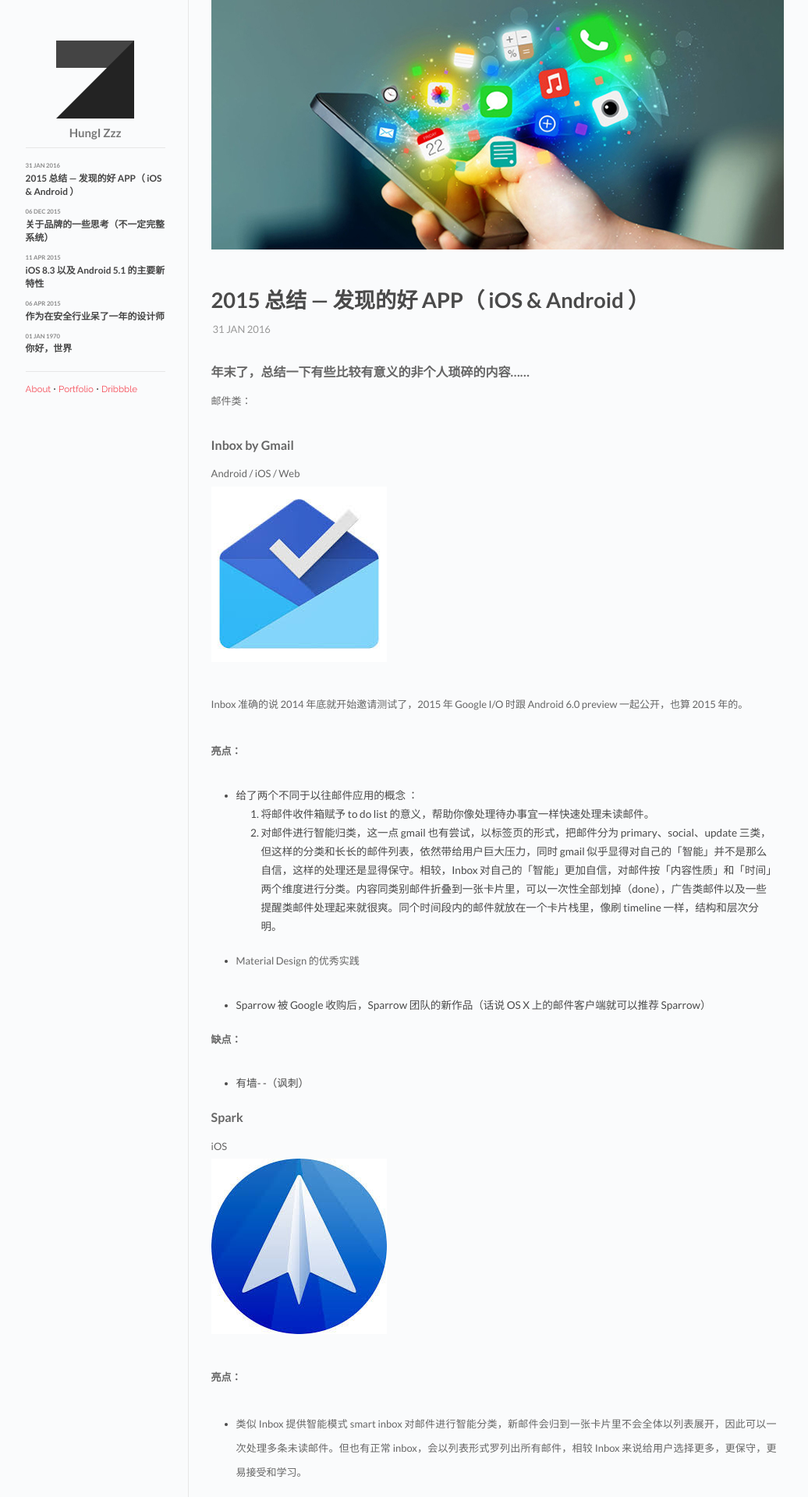
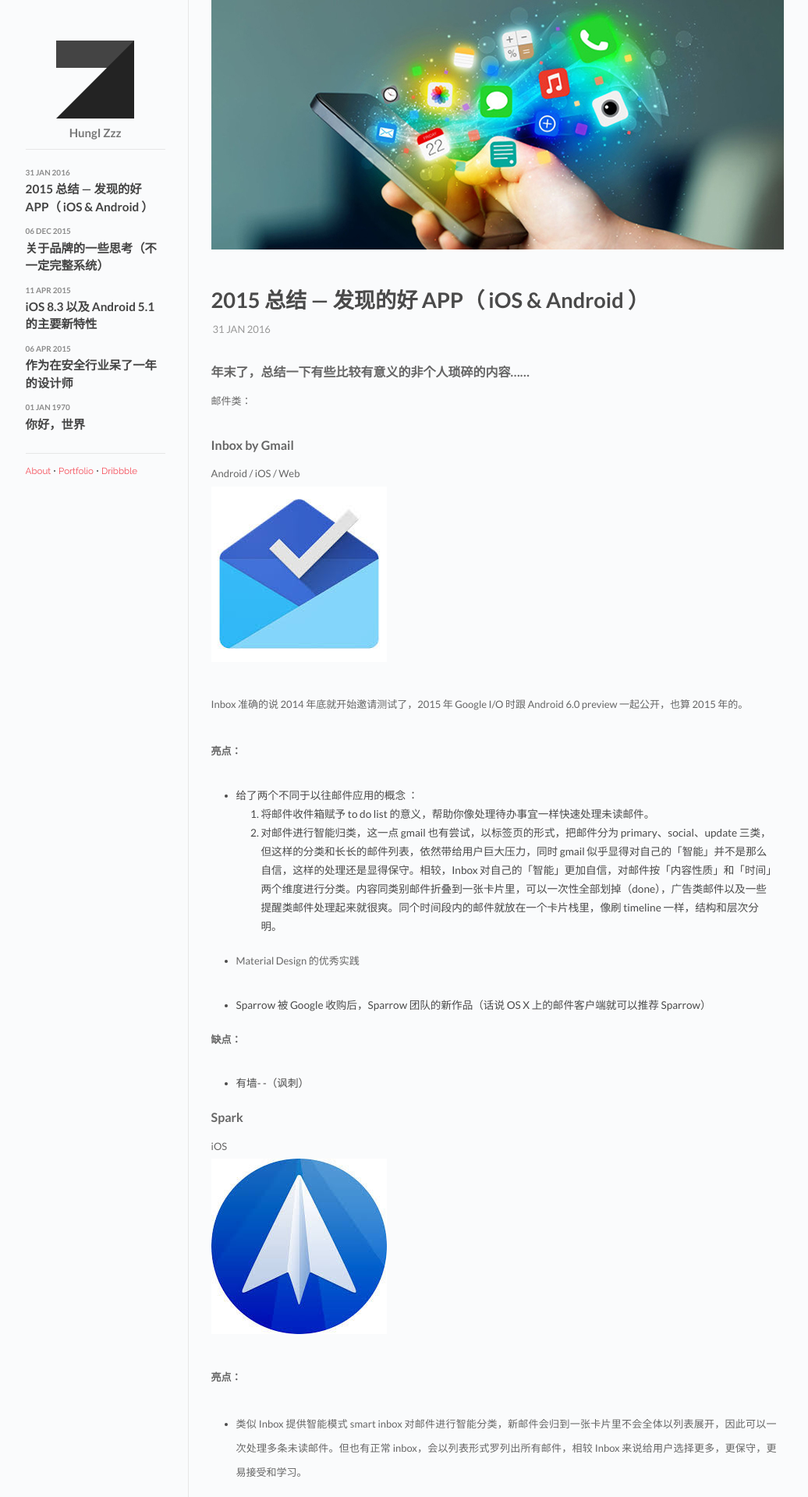
Before and after one commit to hominthesky/blog, a Jekyll site: the page built from index.html, in a window 1280 px wide. Shown: the top 1920 px of the page at 78% size, without its empty margins (117-1153 px from the left). Built offline with Jekyll 4.4.1, drawn with Linux system fonts in a browser that asks for light colours; Markdown is read by kramdown in place of the engine named in the settings.

Commit message:
add transition

```diff
--- a/css/main.css
+++ b/css/main.css
@@ -55,10 +55,12 @@
 
 .posts a {
   color: #444;
+  transition: 0.8s color;
 }
 
 .posts a:hover {
   color: #777;
+  transition: 0.8s color;
 }
 
 .posts-list {
--- a/css/responsive.css
+++ b/css/responsive.css
@@ -8,7 +8,7 @@
   }
 
   .posts {
-    font-size: 0.7em;
+    font-size: 0.9em;
   }
 
   .footer {
```
